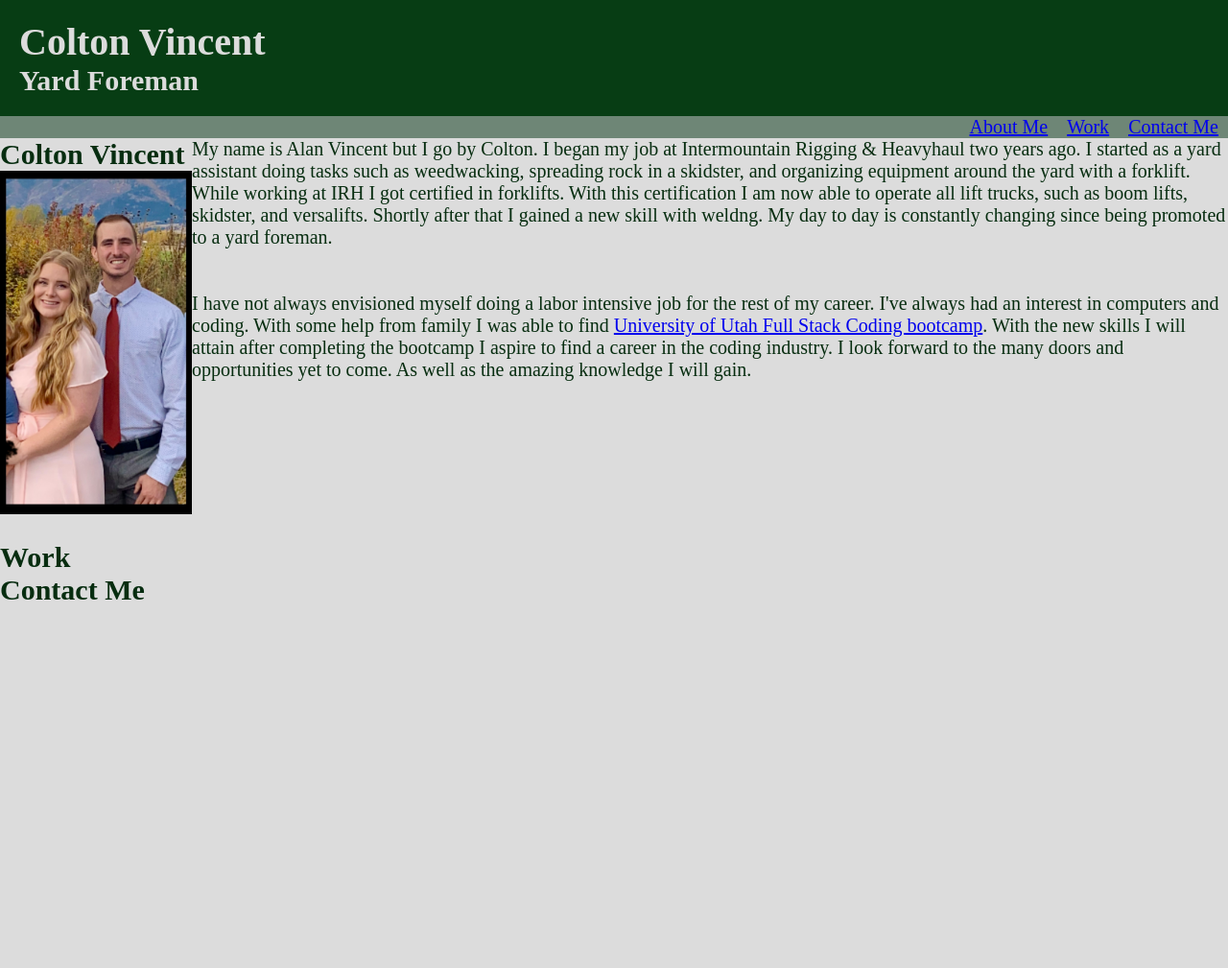
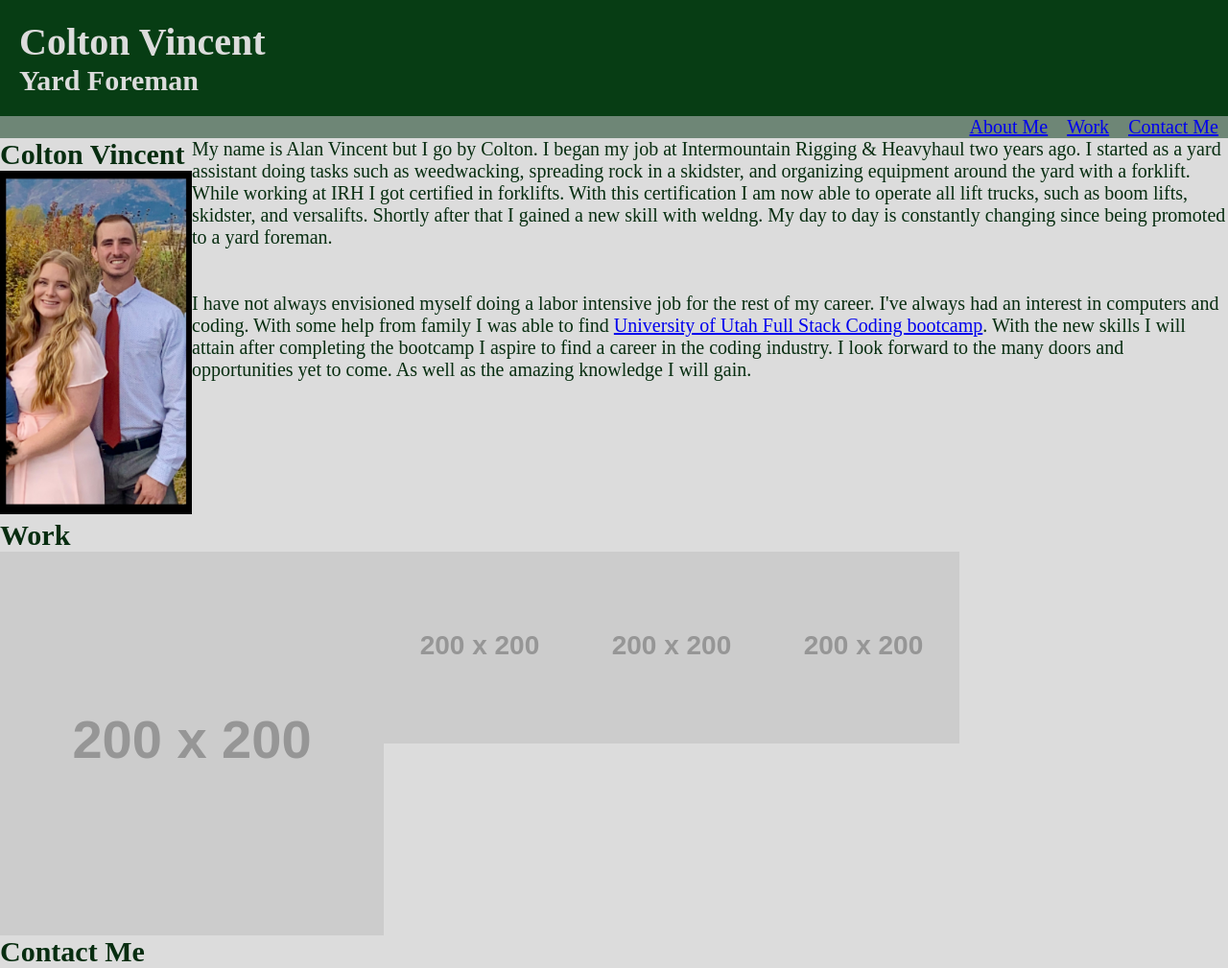
Before and after one commit to ColtonVincent/challenge-2, a plain HTML site: page index.html in a window 1280 px wide. Shown: the whole page at 96% size. Before the commit the page ends 800 px from the top, so only its background shows below. Drawn offline with Linux system fonts and the light colour scheme; placeholder pictures from the web are drawn by us.

Commit message:
html added placement imgs css added placement imgs styling

```diff
--- a/index.html
+++ b/index.html
@@ -37,8 +37,6 @@
                 <br>
                 &nbsp;
 
-
-
                 <p>
                     I have not always envisioned myself doing a labor intensive job for the rest of my career. I've always had an interest in computers and coding. With some help from family I was able to find <a href="https://bootcamps.continue.utah.edu/coding/?utm_source=university-course-page">University of Utah Full Stack Coding bootcamp</a>. With the new skills I will attain after completing the bootcamp I aspire to find a career in the coding industry. I look forward to the many doors and opportunities yet to come. As well as the amazing knowledge I will gain.
                 </p>
@@ -46,8 +44,13 @@
             </div>
 
             <section id="project-header" class="project-header">
-                <img src="" alt="">
                 <h2>Work</h2>
+                <div id="work-imgs" class="container flex-container">
+                    <img class="flex-item" src="https://via.placeholder.com/200" alt="">
+                    <img class="flex-item" src="https://via.placeholder.com/200" alt="">
+                    <img class="flex-item" src="https://via.placeholder.com/200" alt="">
+                    <img class="flex-item" src="https://via.placeholder.com/200" alt="">
+                </div>
             </section>
 
             <section id="contact-header" class="contact-header">
--- a/style.css
+++ b/style.css
@@ -46,3 +46,16 @@ body{
    width: 200px;
 
  }
+ .flex-container{
+   flex-wrap: wrap;
+ }
+ .flex-item{
+   flex-basis: calc(50% - 1em);
+   max-height: 200px;
+   max-width: 200px;
+}
+ .flex-item:first-child {
+   flex-basis: 100%;
+   min-height: 400px;
+   min-width: 400px;
+}
```
